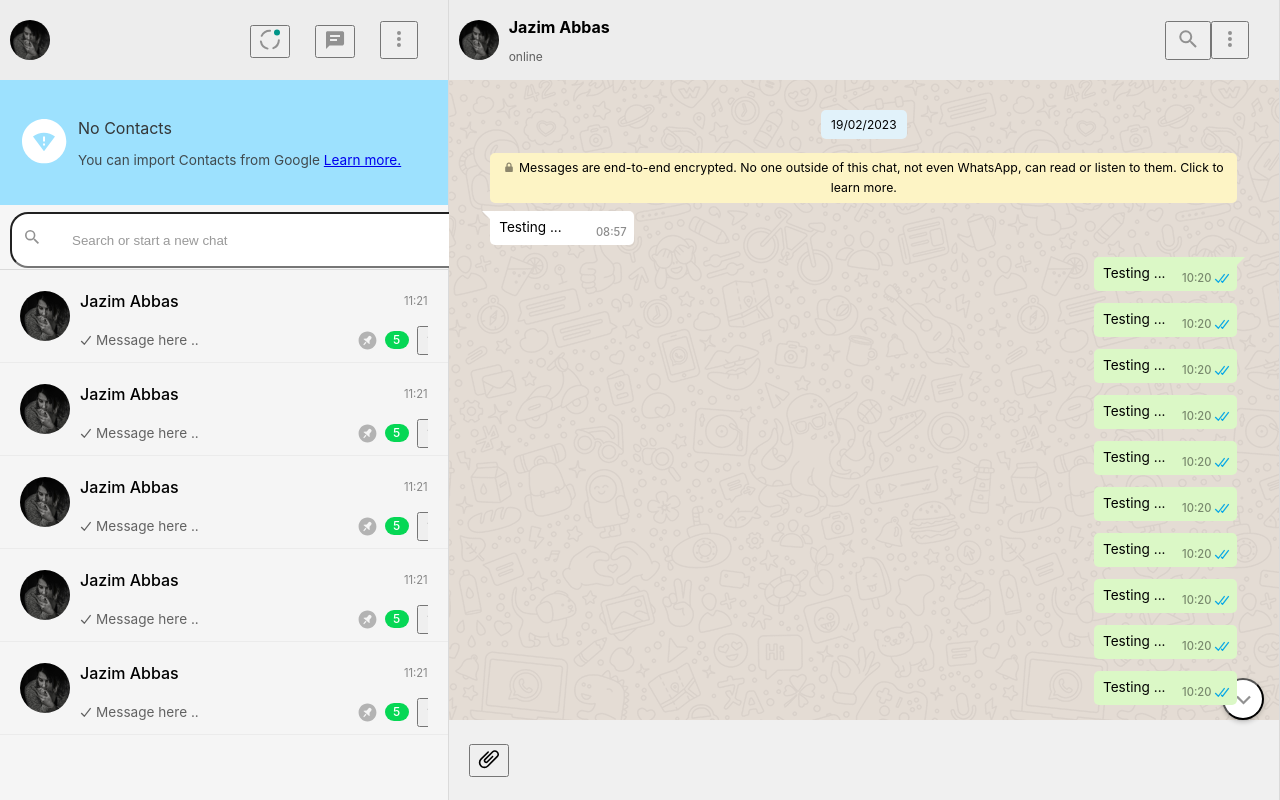
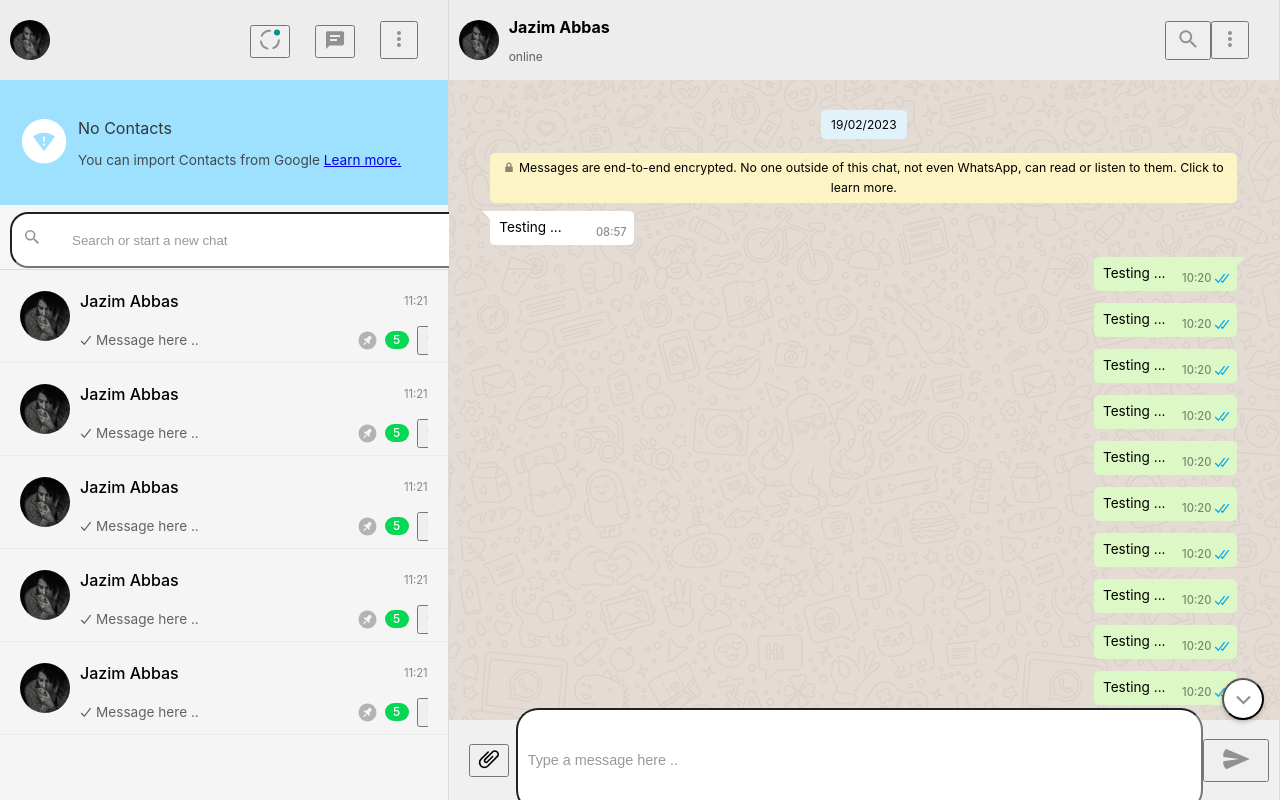
Before and after one commit to jazimabbas/whatsapp-web-ui, a React (Create React App) app: page / in a window 1280 px wide. Built offline with nearby package versions, Linux system fonts and the light colour scheme.

Commit message:
ChatRoom: added search field in Footer section

```diff
--- a/src/pages/chat/components/chat-room/footer/index.tsx
+++ b/src/pages/chat/components/chat-room/footer/index.tsx
@@ -54,6 +54,33 @@
   }
 `;
 
+const Input = styled.input`
+  background: white;
+  color: rgb(74, 74, 74);
+  padding: 20px 10px;
+  border-radius: 22px;
+  flex: 1;
+  height: 100%;
+  margin-left: 7px;
+
+  &::placeholder {
+    color: rgb(153, 153, 153);
+    font-size: 0.9rem;
+  }
+`;
+
+const SendMessageButton = styled.button`
+  .icon {
+    color: #919191;
+    margin-left: 8px;
+    margin-right: 8px;
+    width: 28px;
+    height: 28px;
+    padding: 3px;
+    border-radius: 50%;
+  }
+`;
+
 const attachButtons = [
   { icon: "attachRooms", label: "Choose room" },
   { icon: "attachContacts", label: "Choose contact" },
@@ -79,6 +106,10 @@
           ))}
         </ButtonsContainer>
       </IconsWrapper>
+      <Input placeholder="Type a message here .." />
+      <SendMessageButton>
+        <Icon id="send" className="icon" />
+      </SendMessageButton>
     </Wrapper>
   );
 }
--- a/src/pages/chat/components/chat-room/index.tsx
+++ b/src/pages/chat/components/chat-room/index.tsx
@@ -33,7 +33,7 @@
 const FooterContainer = styled.div`
   background: rgb(240, 240, 240);
   position: relative;
-  z-index: 1;
+  z-index: 100;
 `;
 
 const ScrollButton = styled.button`
```
